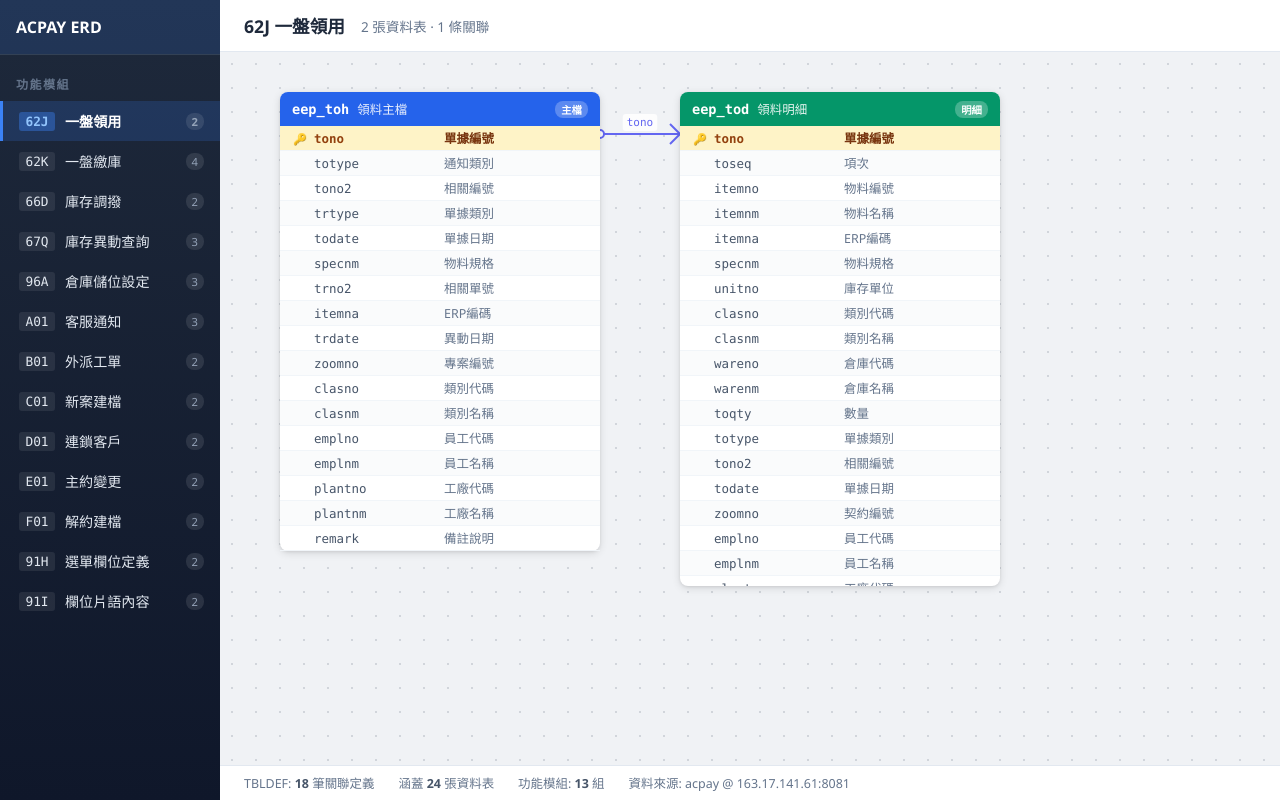
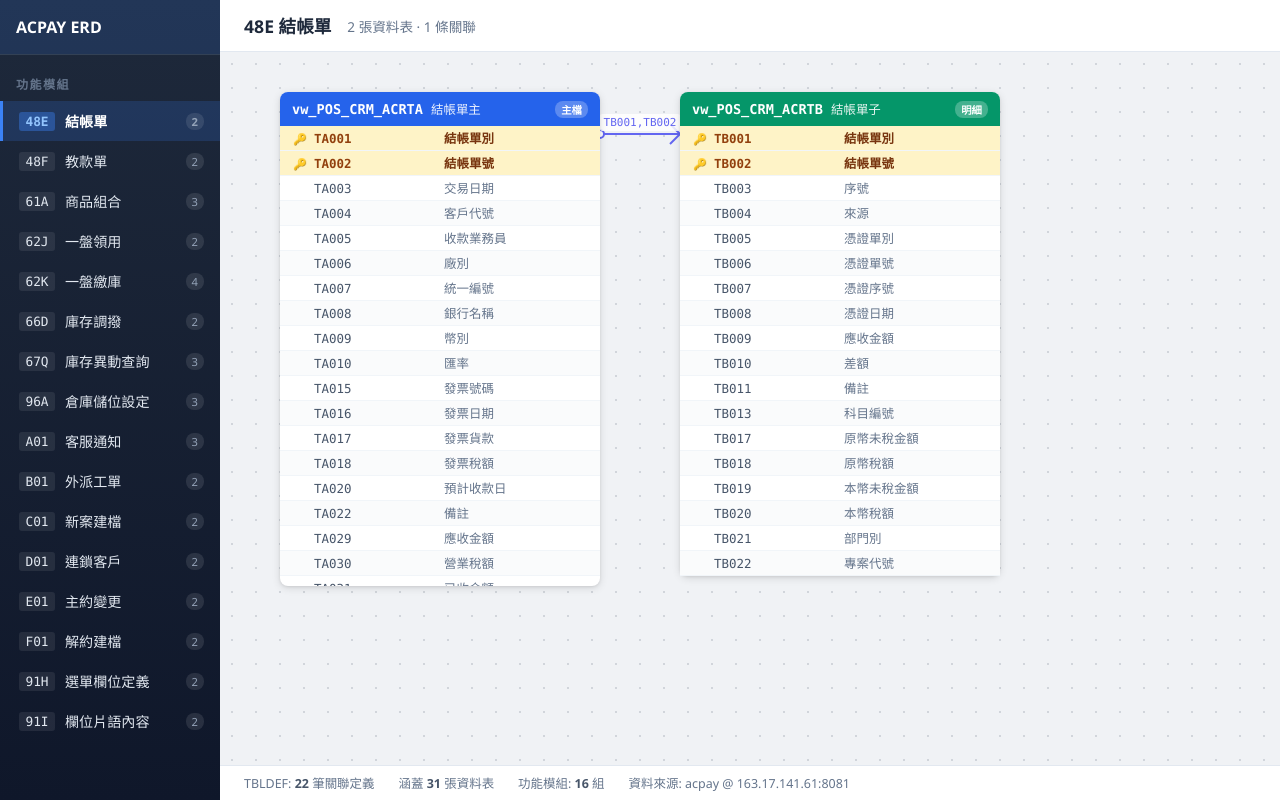
Before and after one commit to tocasper-eng/acpay, a plain HTML site: page claude/erd/erd_wms.html in a window 1280 px wide. Drawn offline with Linux system fonts and the light colour scheme.

Commit message:
feat(erd): 新增 48E/48F/61A 三組模組至 ERD（結帳單、教款單、商品組合）
新增 4 筆 TBLDEF 關聯定義和 7 張資料表的 COLDEF 欄位：
- 48E: vw_POS_CRM_ACRTB → vw_POS_CRM_ACRTA (結帳單)
- 48F: vw_POS_CRM_ACRTD → vw_POS_CRM_ACRTC (教款單)
- 61A: eep_bmd → eep_bmh, 系統別 → eep_bmh (商品組合)

Co-Authored-By: Claude Opus 4.6 <noreply@anthropic.com>

```diff
--- a/claude/erd/erd_wms.html
+++ b/claude/erd/erd_wms.html
@@ -264,9 +264,9 @@
     </div>
   </div>
   <div class="info-bar" id="infoBar">
-    <span>TBLDEF: <strong>18</strong> 筆關聯定義</span>
-    <span>涵蓋 <strong>24</strong> 張資料表</span>
-    <span>功能模組: <strong>13</strong> 組</span>
+    <span>TBLDEF: <strong>22</strong> 筆關聯定義</span>
+    <span>涵蓋 <strong>31</strong> 張資料表</span>
+    <span>功能模組: <strong>16</strong> 組</span>
     <span>資料來源: acpay @ 163.17.141.61:8081</span>
   </div>
 </div>
@@ -292,7 +292,11 @@ const TBLDEF = [
   {mn:'C01',child:'pos_tod',  cdesc:'設備清單',ckeys:'契約編號',      parent:'eep_pos',  pdesc:'新案追蹤',pkeys:'契約編號'},
   {mn:'D01',child:'eep_d01',  cdesc:'連鎖客戶',ckeys:'連鎖性客戶編號',parent:'pos',      pdesc:'新案追蹤',pkeys:'連鎖性客戶編號'},
   {mn:'E01',child:'pos_tod',  cdesc:'設備清單',ckeys:'契約編號',      parent:'pos_log',  pdesc:'契約變更',pkeys:'契約編號'},
-  {mn:'F01',child:'pos_tod',  cdesc:'設備清單',ckeys:'契約編號',      parent:'eep_dac',  pdesc:'解約建檔',pkeys:'契約編號'}
+  {mn:'F01',child:'pos_tod',  cdesc:'設備清單',ckeys:'契約編號',      parent:'eep_dac',  pdesc:'解約建檔',pkeys:'契約編號'},
+  {mn:'61A',child:'eep_bmd', cdesc:'組合子檔',ckeys:'bmno',          parent:'eep_bmh',  pdesc:'組合主檔',pkeys:'bmno'},
+  {mn:'61A',child:'系統別',   cdesc:'系統別',  ckeys:'系統別代號',    parent:'eep_bmh',  pdesc:'組合主檔',pkeys:'系統別代號'},
+  {mn:'48E',child:'vw_POS_CRM_ACRTB',cdesc:'結帳單子',ckeys:'TB001,TB002',parent:'vw_POS_CRM_ACRTA',pdesc:'結帳單主',pkeys:'TA001,TA002'},
+  {mn:'48F',child:'vw_POS_CRM_ACRTD',cdesc:'教款單子',ckeys:'TD001,TD002',parent:'vw_POS_CRM_ACRTC',pdesc:'教款單主',pkeys:'TC001,TC002'}
 ];
 
 /* ── Duplicate A01 row removed (eep_iwd_10 補充說明 is same FK as 服務內容) ── */
@@ -301,13 +305,14 @@ const TBLDEF = [
    DATA — Menu labels
    ================================================================ */
 const MENU_LABELS = {
+  '48E':'結帳單','48F':'教款單','61A':'商品組合',
   '62J':'一盤領用','62K':'一盤繳庫','66D':'庫存調撥','67Q':'庫存異動查詢',
   '91H':'選單欄位定義','91I':'欄位片語內容','96A':'倉庫儲位設定',
   'A01':'客服通知','B01':'外派工單','C01':'新案建檔',
   'D01':'連鎖客戶','E01':'主約變更','F01':'解約建檔'
 };
 
-const MENU_ORDER = ['62J','62K','66D','67Q','96A','A01','B01','C01','D01','E01','F01','91H','91I'];
+const MENU_ORDER = ['48E','48F','61A','62J','62K','66D','67Q','96A','A01','B01','C01','D01','E01','F01','91H','91I'];
 
 /* ================================================================
    DATA — COLDEF columns per table (audit trail fields removed)
@@ -470,6 +475,44 @@ const COLDEF = {
 ],
 'eep_d01':[
   {f:'連鎖性客戶編號',c:'連鎖性客戶編號'},{f:'連鎖性客戶名稱',c:'連鎖性客戶名稱'},{f:'remark',c:'備註說明'}
+],
+'eep_bmh':[
+  {f:'bmno',c:'組合代碼'},{f:'bmtype',c:'組合型態'},{f:'系統別代號',c:'系統別代號'},{f:'系統別名稱',c:'系統別名稱'},{f:'remark',c:'備註說明'}
+],
+'eep_bmd':[
+  {f:'bmno',c:'組合代碼'},{f:'bmseq',c:'項次'},{f:'系統別代號',c:'系統別代號'},{f:'系統別名稱',c:'系統別名稱'},
+  {f:'itemno',c:'物料編號'},{f:'itemnm',c:'物料名稱'},{f:'itemna',c:'ERP編碼'},
+  {f:'bmqty',c:'數量'},{f:'bmpri',c:'金額'},{f:'bmtype',c:'組合型態'},{f:'remark',c:'備註說明'}
+],
+'系統別':[
+  {f:'系統別代號',c:'系統別代號'},{f:'系統別名稱',c:'系統別名稱'}
+],
+'vw_POS_CRM_ACRTA':[
+  {f:'TA001',c:'結帳單別'},{f:'TA002',c:'結帳單號'},{f:'TA003',c:'交易日期'},{f:'TA004',c:'客戶代號'},
+  {f:'TA005',c:'收款業務員'},{f:'TA006',c:'廠別'},{f:'TA007',c:'統一編號'},{f:'TA008',c:'銀行名稱'},
+  {f:'TA009',c:'幣別'},{f:'TA010',c:'匯率'},{f:'TA015',c:'發票號碼'},{f:'TA016',c:'發票日期'},
+  {f:'TA017',c:'發票貨款'},{f:'TA018',c:'發票稅額'},{f:'TA020',c:'預計收款日'},{f:'TA022',c:'備註'},
+  {f:'TA029',c:'應收金額'},{f:'TA030',c:'營業稅額'},{f:'TA031',c:'已收金額'},{f:'TA032',c:'沖款金額'},
+  {f:'TA033',c:'未收金額'},{f:'TA034',c:'折讓金額'}
+],
+'vw_POS_CRM_ACRTB':[
+  {f:'TB001',c:'結帳單別'},{f:'TB002',c:'結帳單號'},{f:'TB003',c:'序號'},{f:'TB004',c:'來源'},
+  {f:'TB005',c:'憑證單別'},{f:'TB006',c:'憑證單號'},{f:'TB007',c:'憑證序號'},{f:'TB008',c:'憑證日期'},
+  {f:'TB009',c:'應收金額'},{f:'TB010',c:'差額'},{f:'TB011',c:'備註'},{f:'TB013',c:'科目編號'},
+  {f:'TB017',c:'原幣未稅金額'},{f:'TB018',c:'原幣稅額'},{f:'TB019',c:'本幣未稅金額'},{f:'TB020',c:'本幣稅額'},
+  {f:'TB021',c:'部門別'},{f:'TB022',c:'專案代號'}
+],
+'vw_POS_CRM_ACRTC':[
+  {f:'TC001',c:'收款單別'},{f:'TC002',c:'收款單號'},{f:'TC003',c:'收款日期'},{f:'TC004',c:'客戶代號'},
+  {f:'TC005',c:'幣別'},{f:'TC007',c:'備註'},{f:'TC010',c:'廠別'},
+  {f:'TC011',c:'原幣借方金額'},{f:'TC012',c:'原幣貸方金額'},{f:'TC013',c:'本幣借方金額'},{f:'TC014',c:'本幣貸方金額'},
+  {f:'TC015',c:'收款業務員'},{f:'TC017',c:'單據日期'}
+],
+'vw_POS_CRM_ACRTD':[
+  {f:'TD001',c:'收款單別'},{f:'TD002',c:'收款單號'},{f:'TD003',c:'序號'},{f:'TD004',c:'借貸'},
+  {f:'TD005',c:'類別'},{f:'TD006',c:'來源單別'},{f:'TD007',c:'來源單號'},{f:'TD008',c:'會計科目'},
+  {f:'TD009',c:'到期日'},{f:'TD010',c:'幣別'},{f:'TD011',c:'匯率'},{f:'TD012',c:'立帳金額'},
+  {f:'TD013',c:'立帳餘額'},{f:'TD014',c:'原幣金額'},{f:'TD015',c:'本國幣金額'},{f:'TD017',c:'備註'}
 ]
 };
 
```
Also changed, not shown: 1 other file.
